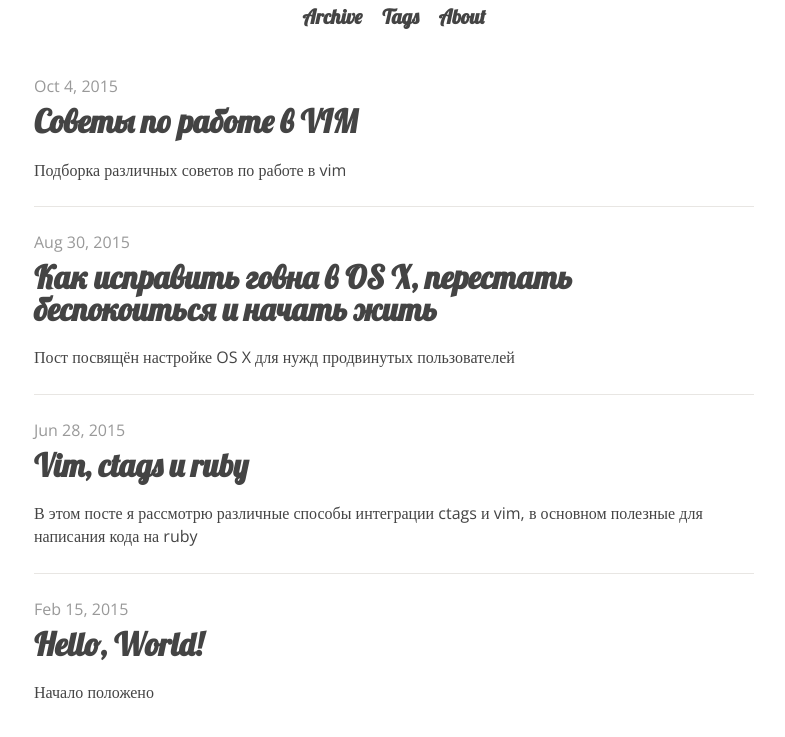
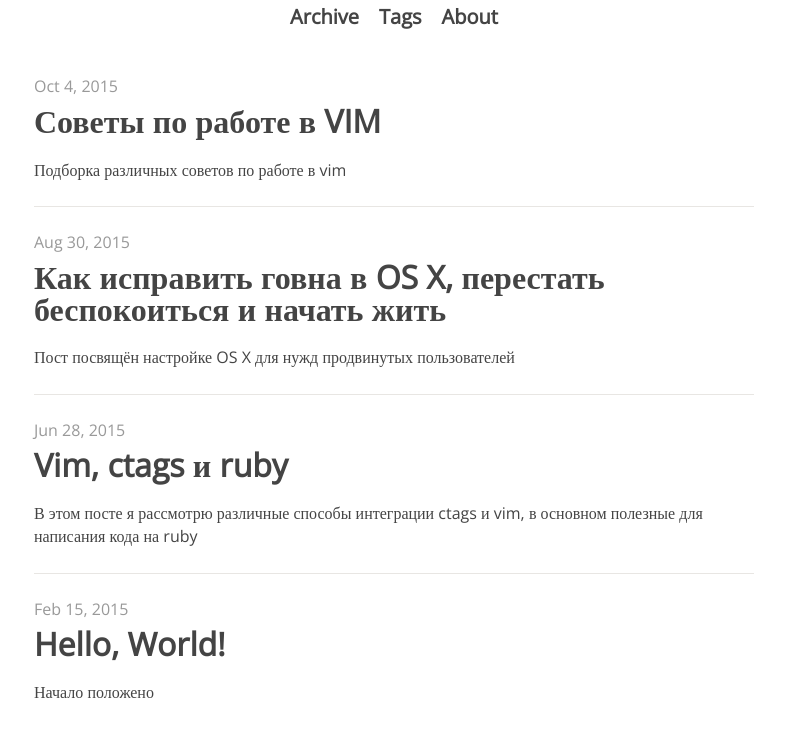
Before and after one commit to schfkt/schfkt.github.io, a Jekyll site: the page built from index.html, in a window 1280 px wide. Shown: the top 737 px of the page, without its empty margins (246-1031 px from the left). Built offline with Jekyll 4.4.1, drawn with Linux system fonts in a browser that asks for light colours.

Commit message:
Get rid of Lobster font

```diff
--- a/_includes/head.html
+++ b/_includes/head.html
@@ -7,7 +7,6 @@
   <meta name="description" content="{% if page.description %}{{ page.description }}{% else %}{{ site.description }}{% endif %}">
 
   <link href='//fonts.googleapis.com/css?family=Open+Sans&subset=latin,cyrillic' rel='stylesheet' type='text/css'>
-  <link href='//fonts.googleapis.com/css?family=Lobster&subset=latin,cyrillic' rel='stylesheet' type='text/css'>
   <link rel="stylesheet" href="{{ "/css/main.css" | prepend: site.baseurl }}">
   <link rel="canonical" href="{{ page.url | replace:'index.html','' | prepend: site.baseurl | prepend: site.url }}">
 
--- a/_sass/_custom.scss
+++ b/_sass/_custom.scss
@@ -1,9 +1,5 @@
 $light-black: #999;
 $button-radius: 4px;
-
-h1, h2, h3, h4, h5, h6 {
-  font-family: 'Lobster', cursive;
-}
 
 a {
   text-decoration: underline;
@@ -74,7 +70,6 @@ article img {
     a {
       display: block;
       padding: 2px 10px 4px;
-      font-family: 'Lobster', cursive;
       font-size: 20px;
       font-weight: bold;
       text-decoration: none;
```
